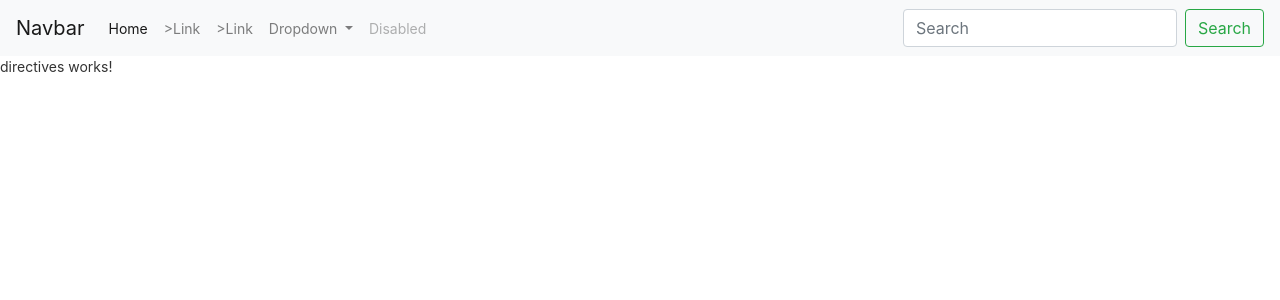
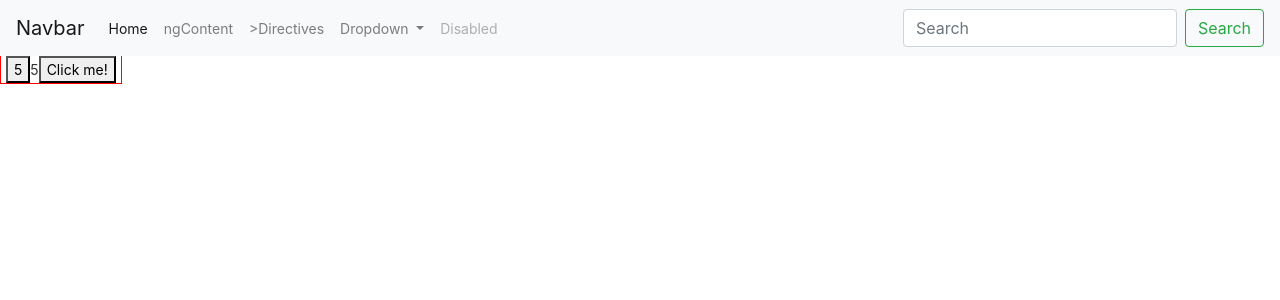
Before and after one commit to Javibleu/angular-ngcontent, an Angular app: page /directives in a window 1280 px wide. Shown: the top 300 px of the page. Built offline with nearby package versions, Linux system fonts and the light colour scheme.

Commit message:
directives done

```diff
--- a/src/app/app-routing.module.ts
+++ b/src/app/app-routing.module.ts
@@ -7,8 +7,8 @@ import { DirectivesComponent } from './directives/directives/directives.componen
 const routes: Routes = [
   {path: 'ngcontent', component: CardsComponent},
   {path: 'directives', component: DirectivesComponent},
-  {path: 'ngcontent', component: CardsComponent},
-  {path: 'ngcontent', component: CardsComponent},
+
+  {path: '**', component: CardsComponent},
 ];
 
 @NgModule({
--- a/src/app/app.module.ts
+++ b/src/app/app.module.ts
@@ -6,7 +6,7 @@ import { AppComponent } from './app.component';
 import { ToolbarComponent } from './toolbar/toolbar.component';
 import { HighlightDirective } from './directives/highlight.directive';
 import { DisableButtonDirective } from './directives/disable-button.directive';
-import { CustomButtonComponent } from './custom-button/custom-button.component';
+import { CustomButtonComponent } from './directives/custom-button/custom-button.component';
 import { HoverHighlightDirective } from './directives/hoverhighlight.directive';
 import { EmailValidatorDirective } from './directives/email-validator.directive';
 import { CardComponent } from './ngcontent/card/card.component';
--- a/src/app/directives/directives/directives.component.html
+++ b/src/app/directives/directives/directives.component.html
@@ -1 +1 @@
-<p>directives works!</p>
+<app-custom-button></app-custom-button>
--- a/src/app/toolbar/toolbar.component.html
+++ b/src/app/toolbar/toolbar.component.html
@@ -10,10 +10,10 @@
         <a class="nav-link" href="#">Home <span class="sr-only">(current)</span></a>
       </li>
       <li class="nav-item">
-        <a class="nav-link" [routerLink]="'/ngcontent'">>Link</a>
+        <a class="nav-link" [routerLink]="'/ngcontent'">ngContent</a>
       </li>
       <li class="nav-item">
-        <a class="nav-link" [routerLink]="'/ngcontent'">>Link</a>
+        <a class="nav-link" [routerLink]="'/directives'">>Directives</a>
       </li>
       <li class="nav-item dropdown">
         <a class="nav-link dropdown-toggle" href="#" role="button" data-toggle="dropdown" aria-expanded="false">
```
Also changed, not shown: src/app/directives/custom-button/custom-button.component.ts (renamed from src/app/custom-button/custom-button.component.ts).
